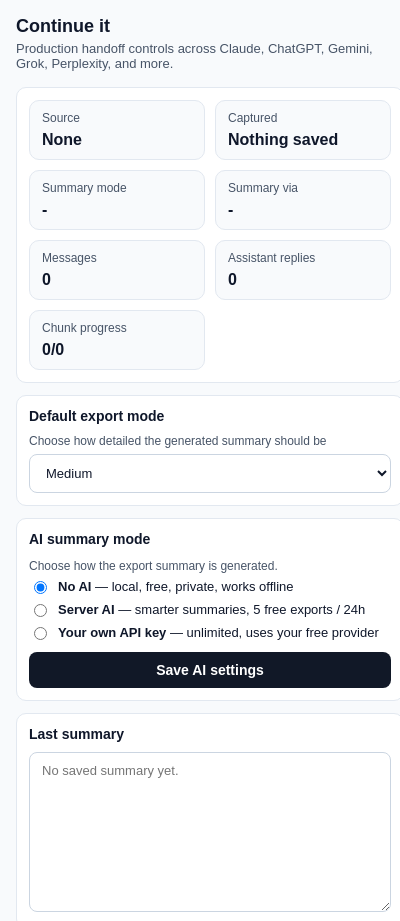
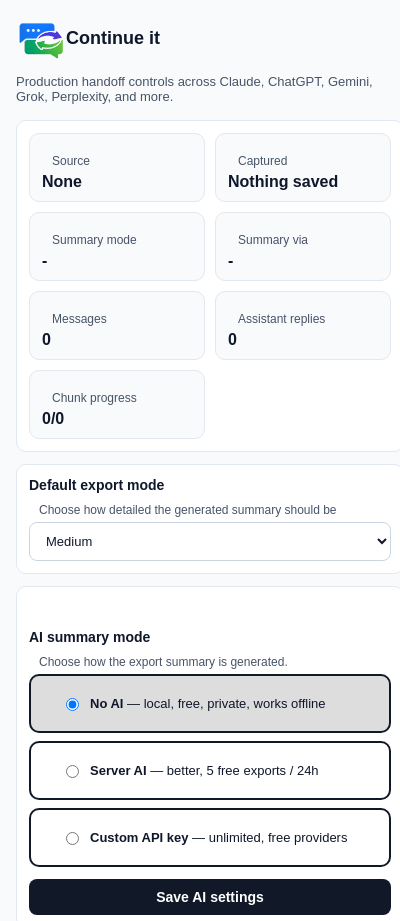
Before and after one commit to gardinermichael/Continue-it, a browser extension: page popup.html in a window 400 px wide. Shown: the top 921 px of the page. Drawn offline with Linux system fonts and the light colour scheme.

Commit message:
enhance UI layout and button states for better user experience

```diff
--- a/popup.css
+++ b/popup.css
@@ -4,6 +4,17 @@
   font-family: Arial, sans-serif;
   background: #f8fafc;
   color: #0f172a;
+}
+
+#iconImg{
+width: 50px;
+
+}
+
+.head{
+  display: flex;
+  align-items: center;
+  margin-bottom: 10px;
 }
 
 .app {
@@ -52,7 +63,9 @@
   display: block;
   color: #475467;
   font-size: 12px;
-  margin-bottom: 6px;
+  margin-top: 10px;
+  margin-bottom: 5px;
+  margin-inline-start: 10px;
 }
 
 select,
@@ -106,6 +119,16 @@
   background: #b42318;
 }
 
+button:disabled,
+button.secondary:disabled,
+button.danger:disabled {
+  background: #e5e7eb;
+  color: #98a2b3;
+  border: 1px solid #d0d5dd;
+  cursor: not-allowed;
+  box-shadow: none;
+}
+
 .warning-list {
   margin: 0;
   padding-left: 18px;
@@ -137,6 +160,9 @@
   display: flex;
   align-items: flex-start;
   gap: 8px;
+  padding: 20px 30px;
+  border: 2px solid #111827;
+  border-radius: 10px;
   font-size: 13px;
   color: #0f172a;
   cursor: pointer;
@@ -146,6 +172,10 @@
   width: auto;
   margin-top: 2px;
   flex: 0 0 auto;
+}
+
+.radio-option:has(input:checked) {
+  background: #dddddd;
 }
 
 .subpanel {
--- a/popup.html
+++ b/popup.html
@@ -8,7 +8,10 @@
   </head>
   <body>
     <main class="app">
-      <h1>Continue it</h1>
+      <div class="head">
+      <img id="iconImg" src="./assets/icon.png" alt="icon">
+      <h1 id="nameHeading">Continue it</h1>
+</div>
       <p class="subtitle">Production handoff controls across Claude, ChatGPT, Gemini, Grok, Perplexity, and more.</p>
 
       <section class="panel stats-grid">
@@ -53,12 +56,13 @@
       </section>
 
       <section class="panel">
+        <p id="status" class="status"></p>
         <h2>AI summary mode</h2>
         <p class="field-label">Choose how the export summary is generated.</p>
         <div class="radio-group">
           <label class="radio-option"><input type="radio" name="aiMode" value="none" /> <span><strong>No AI</strong> — local, free, private, works offline</span></label>
-          <label class="radio-option"><input type="radio" name="aiMode" value="server" /> <span><strong>Server AI</strong> — smarter summaries, 5 free exports / 24h</span></label>
-          <label class="radio-option"><input type="radio" name="aiMode" value="byok" /> <span><strong>Your own API key</strong> — unlimited, uses your free provider</span></label>
+          <label class="radio-option"><input type="radio" name="aiMode" value="server" /> <span><strong>Server AI</strong> — better, 5 free exports / 24h</span></label>
+          <label class="radio-option"><input type="radio" name="aiMode" value="byok" /> <span><strong>Custom API key</strong> — unlimited, free providers</span></label>
         </div>
 
         <div id="serverSettings" class="subpanel" hidden>
@@ -103,7 +107,7 @@
         <button id="clearSaved" type="button" class="danger">Clear saved handoff</button>
       </section>
 
-      <p id="status" class="status"></p>
+
     </main>
     <script src="shared-handoff.js"></script>
     <script src="shared-ai.js"></script>
--- a/popup.js
+++ b/popup.js
@@ -141,11 +141,15 @@
   summaryPreviewEl.value = handoff.summary || "";
   promptPreviewEl.value = packageInfo.recommendedInsertPrompt || "";
 
-  copyRecommendedButton.disabled = false;
-  copyNextChunkButton.disabled = packageInfo.chunkCount === 0;
-  resetChunksButton.disabled = packageInfo.chunkCount === 0;
-  downloadJsonButton.disabled = false;
-  clearSavedButton.disabled = false;
+  const hasSummaryText = summaryPreviewEl.value.trim().length > 0;
+  const hasPromptText = promptPreviewEl.value.trim().length > 0;
+  const hasPreviewText = hasSummaryText || hasPromptText;
+
+  copyRecommendedButton.disabled = !hasPromptText;
+  copyNextChunkButton.disabled = packageInfo.chunkCount === 0 || !hasPreviewText;
+  resetChunksButton.disabled = packageInfo.chunkCount === 0 || !hasPreviewText;
+  downloadJsonButton.disabled = !hasPreviewText;
+  clearSavedButton.disabled = !hasPreviewText;
 }
 
 summaryModeEl.addEventListener("change", async () => {
```
